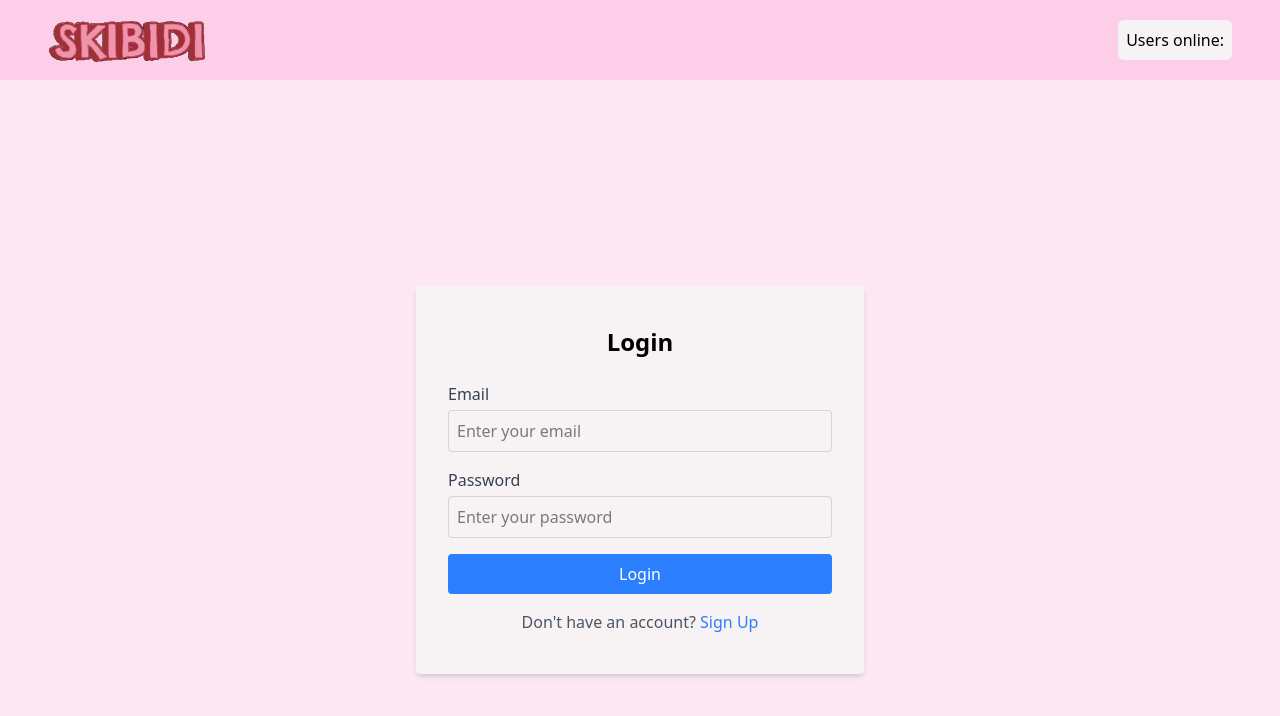
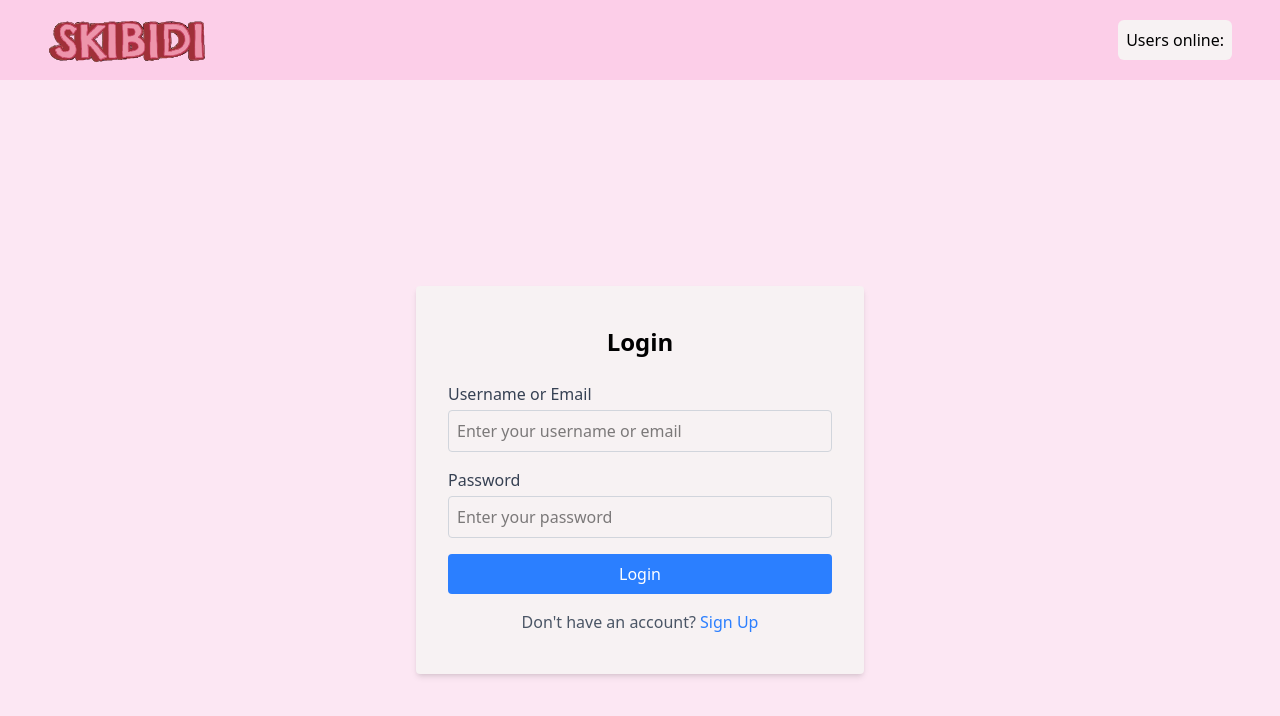
Before and after one commit to Sohrab300/Video-Call-WebApp, a React (Vite) app: page /Video-Call-WebApp/login in a window 1280 px wide. Shown: the top 716 px of the page. Built offline with nearby package versions, Linux system fonts and the light colour scheme; no server answers.

Commit message:
updating login from to take both username and email as input

```diff
--- a/src/components/Login.jsx
+++ b/src/components/Login.jsx
@@ -3,7 +3,7 @@ import { useNavigate, Link } from "react-router-dom";
 import Navbar from "./Navbar";
 
 const Login = ({ setAuth }) => {
-  const [email, setEmail] = useState("");
+  const [identifier, setIdentifier] = useState(""); // can be username OR email
   const [password, setPassword] = useState("");
   const [error, setError] = useState("");
   const navigate = useNavigate();
@@ -16,10 +16,11 @@ const Login = ({ setAuth }) => {
         {
           method: "POST",
           headers: { "Content-Type": "application/json" },
-          body: JSON.stringify({ email, password }),
+          body: JSON.stringify({ identifier, password }),
         }
       );
       const data = await res.json();
+
       if (res.ok) {
         localStorage.setItem("token", data.token);
         localStorage.setItem("username", data.username);
@@ -43,15 +44,15 @@ const Login = ({ setAuth }) => {
           {error && <p className="text-red-500 text-center mb-4">{error}</p>}
           <form onSubmit={handleSubmit} className="space-y-4">
             <div>
-              <label htmlFor="email" className="block text-gray-700">
-                Email
+              <label htmlFor="identifier" className="block text-gray-700">
+                Username or Email
               </label>
               <input
-                type="email"
-                id="email"
-                placeholder="Enter your email"
-                value={email}
-                onChange={(e) => setEmail(e.target.value)}
+                type="text"
+                id="identifier"
+                placeholder="Enter your username or email"
+                value={identifier}
+                onChange={(e) => setIdentifier(e.target.value)}
                 required
                 className="w-full border border-gray-300 p-2 rounded mt-1 focus:outline-none focus:ring-2 focus:ring-blue-500"
               />
```
